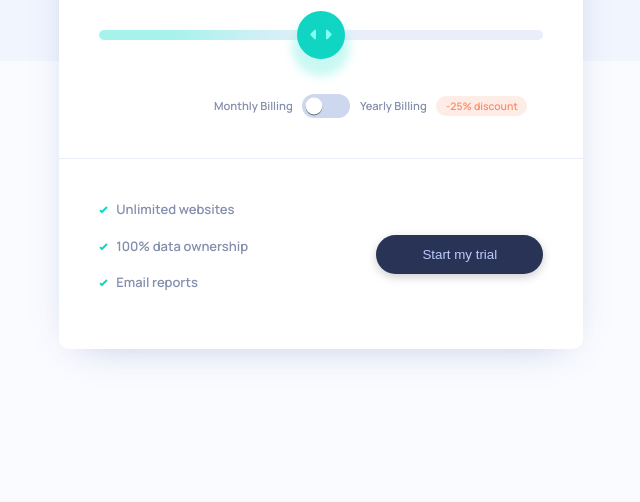
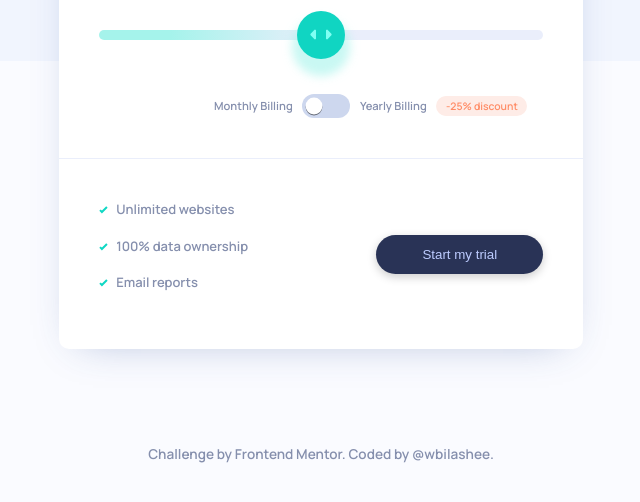
Before and after one commit to wbilashee/pricing-component, a plain HTML site: page index.html in a window 1280 px wide. Shown: the part 338-840 px from the top of the page, without its empty margins (319-959 px from the left). Before the commit the page ends 800 px from the top, so only its background shows below. Drawn offline with Linux system fonts and the light colour scheme.

Commit message:
footer done

```diff
--- a/app/scss/_globals.scss
+++ b/app/scss/_globals.scss
@@ -45,3 +45,14 @@ ul {
     margin-bottom: 6rem;
   }
 }
+
+.footer {
+  color: $grayishBlue;
+  font-size: 0.85rem;
+  text-align: center;
+  padding-bottom: 3.75rem;
+
+  a {
+    color: $grayishBlue;
+  }
+}
--- a/index.html
+++ b/index.html
@@ -75,12 +75,13 @@
         </article>
       </section>
     </main>
-    <!--
-  <div class="attribution">
-    Challenge by <a href="https://www.frontendmentor.io?ref=challenge" target="_blank">Frontend Mentor</a>.
-    Coded by <a href="#">Your Name Here</a>.
-  </div>
--->
+    <footer class="footer">
+      Challenge by
+      <a href="https://www.frontendmentor.io?ref=challenge" target="_blank"
+        >Frontend Mentor</a
+      >. Coded by
+      <a href="https://www.github.com/wbilashee" target="_blank">@wbilashee</a>.
+    </footer>
     <script src="./app/js/app.js"></script>
   </body>
 </html>
```
Also changed, not shown: dist/style.css, 1 other file.
